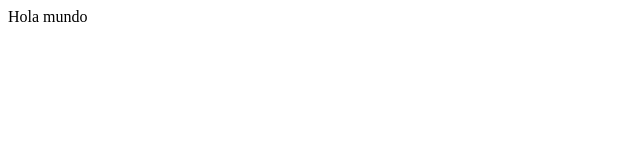
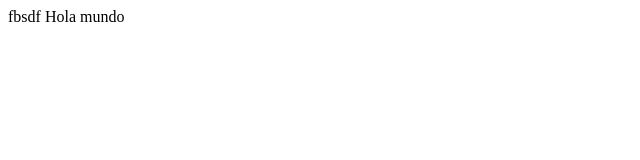
Before and after one commit to julcontrerass/repositorio-henry, a plain HTML site: page index.html in a window 1280 px wide. Shown: the full height of the page, 0-640 px from the left. Drawn offline with Linux system fonts and the light colour scheme.

Commit message:
sfdhfusdhuf

```diff
--- a/index.html
+++ b/index.html
@@ -1,5 +1,5 @@
 <html>
 <body>
-    Hola mundo
+fbsdf    Hola mundo
 </body>
 </html>
```
